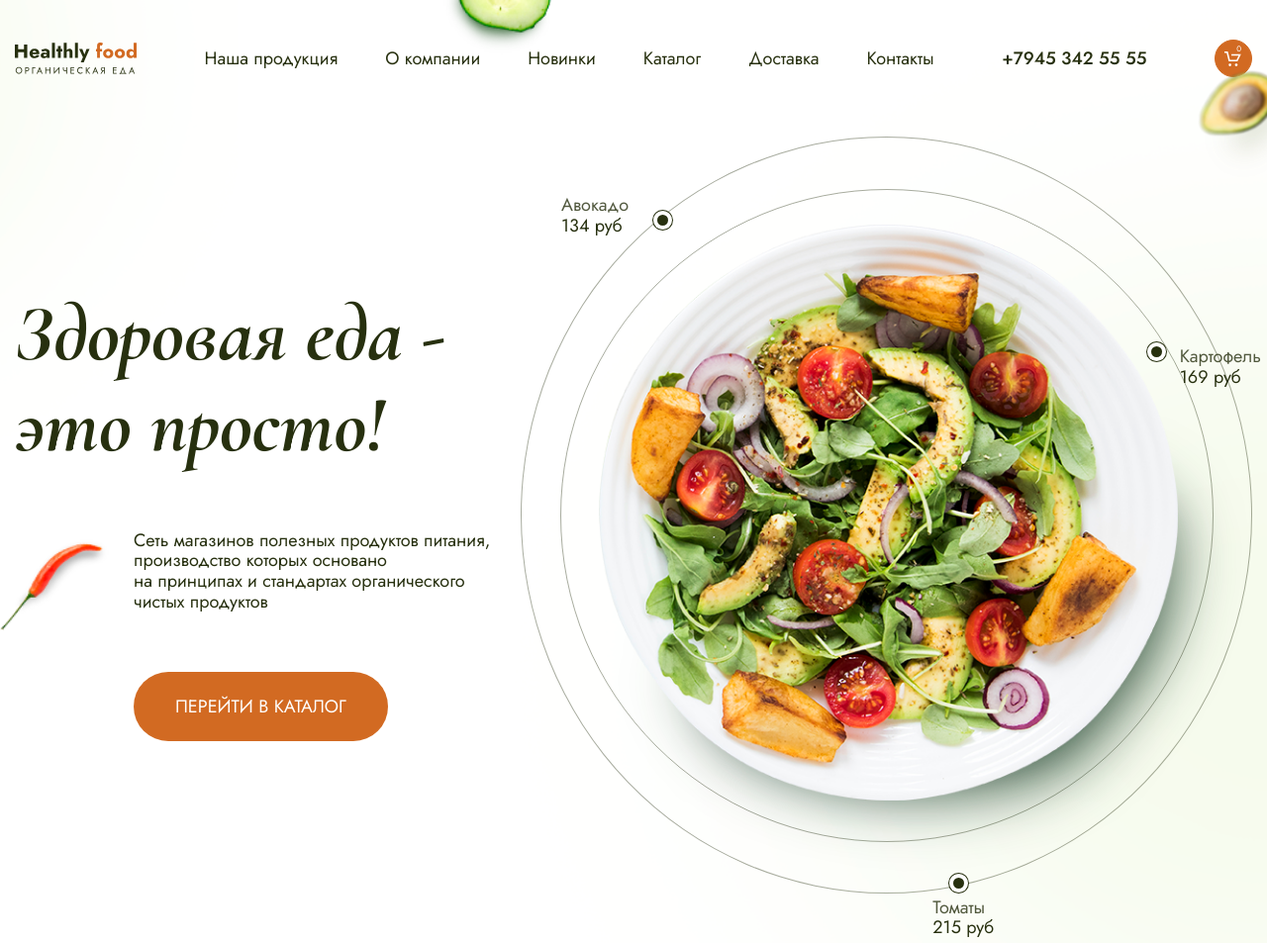
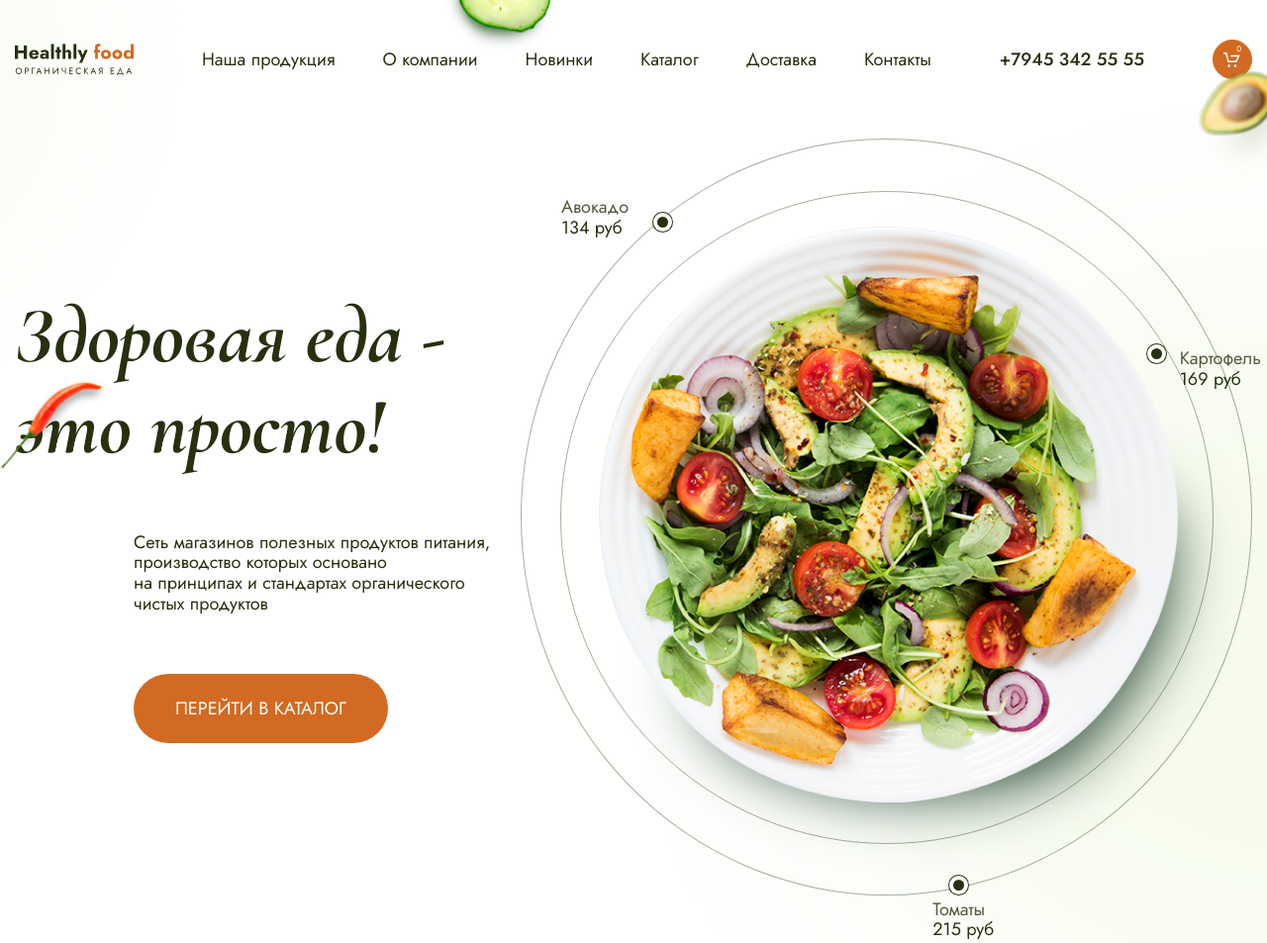
Before and after one commit to Andron67/Module02-Shop, a website built with webpack: page src/index.html in a window 1280 px wide. Shown: the top 953 px of the page at 99% size. Built offline with nearby package versions, Linux system fonts and the light colour scheme.

Commit message:
Add changes

```diff
--- a/src/styles/main.scss
+++ b/src/styles/main.scss
@@ -55,8 +55,8 @@ body {
 	&__cart {
 		display: block;
 		background-color: $orange;
-		width: 3.8rem;
-		height: 3.8rem;
+		width: 4rem;
+		height: 4rem;
 		border-radius: 100%;
 		background-image: url('../images/cart.svg');
 		background-size: 1.7rem 1.5rem;
@@ -82,8 +82,8 @@ body {
 .logo {
 	display: block;
 	background: url('../images/logo.svg') 0 0 no-repeat;
-	background-size: cover;
-	width: 12.3rem;
+	background-size: contain;
+	width: 12rem;
 	height: 3.2rem;
 }
 
@@ -227,7 +227,7 @@ body {
 
 	&__pepper {
 		position: absolute;
-		top: 50%;
+		top: 35%;
 		left: 0px;
 		width: 11rem;
 	}
```
Also changed, not shown: dist/styles/main.css.
